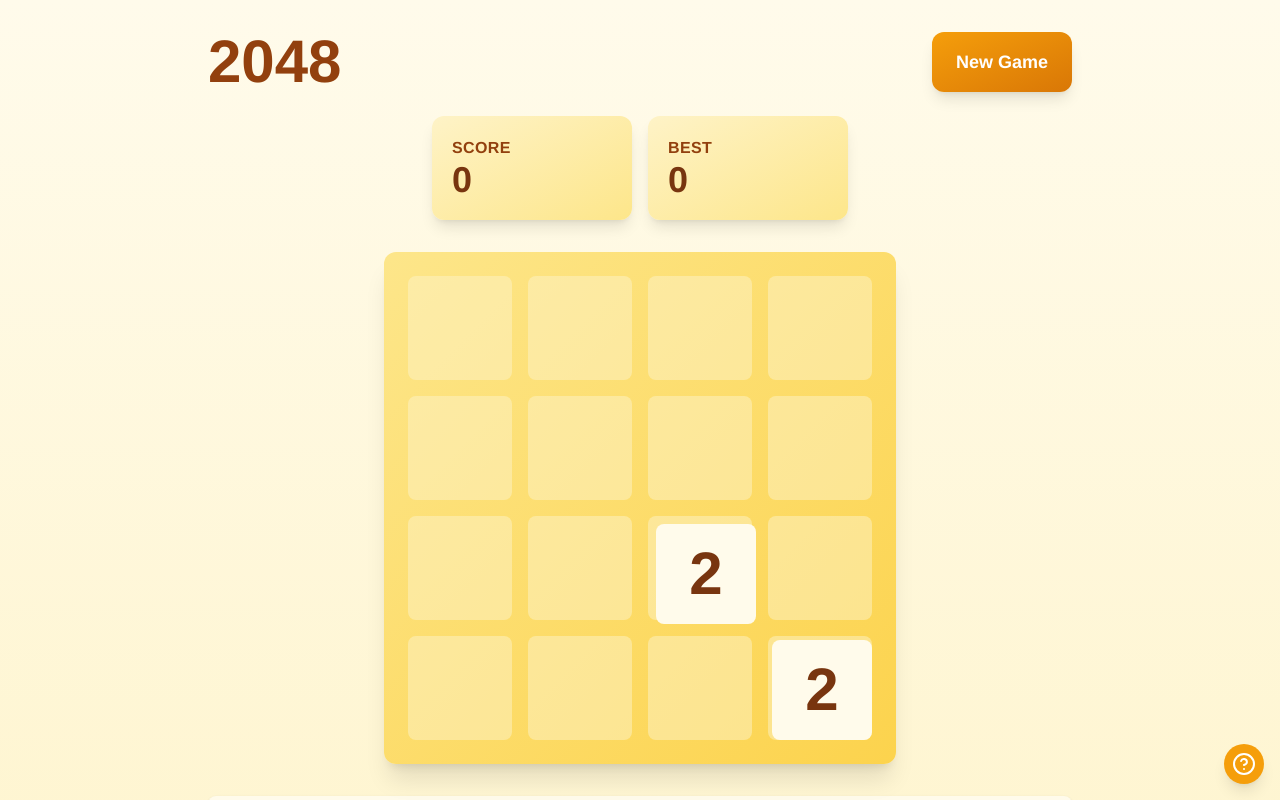
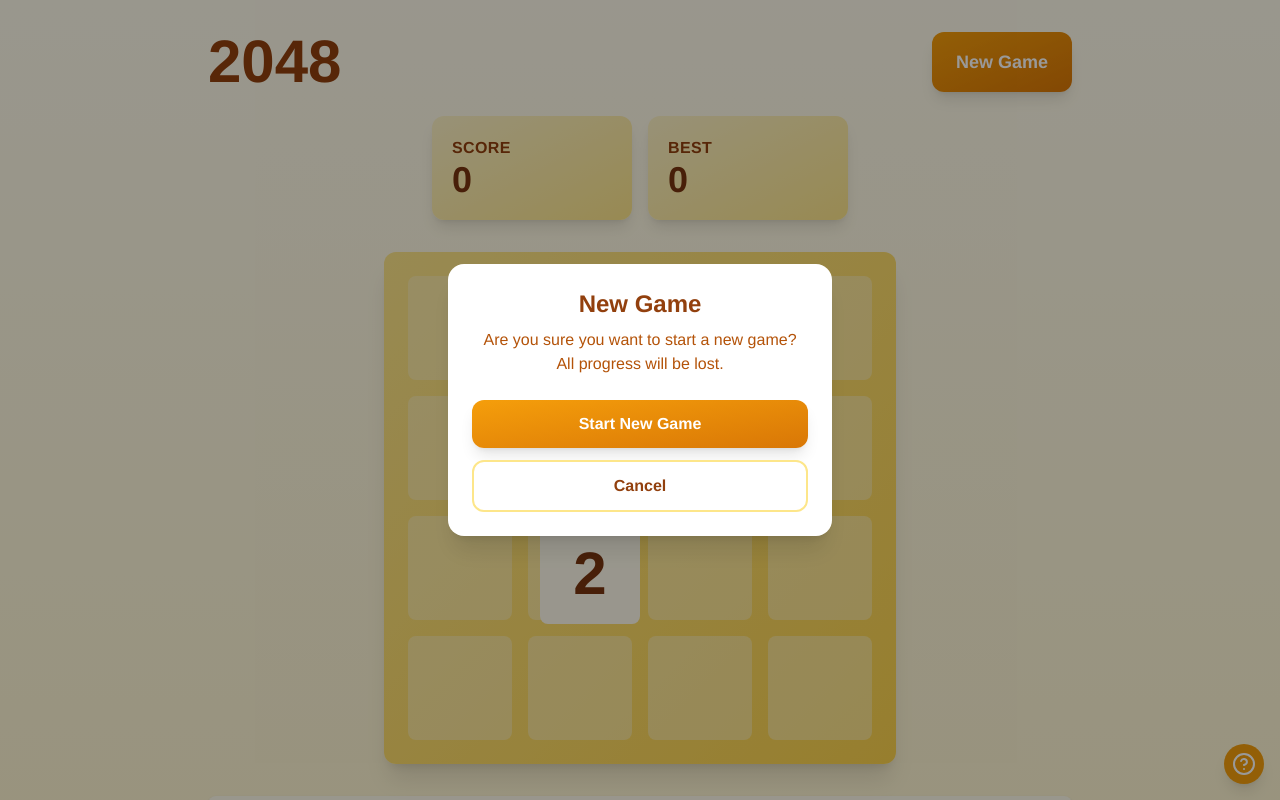
Before and after one commit to RohitKonge/twozerofoureight, a React (Vite) app: page / in a window 1280 px wide. Both pictures are taken after a click on the button "New Game". Shown: the top 800 px of the page. Built offline with nearby package versions, Linux system fonts and the light colour scheme.

Commit message:
added box for the new game button

```diff
--- a/src/App.tsx
+++ b/src/App.tsx
@@ -1,11 +1,21 @@
-import React from 'react';
+import React, { useState } from 'react';
 import Board from './components/Board';
 import GameInstructions from './components/GameInstructions';
-import { RefreshCw } from 'lucide-react';
+import NewGameDialog from './components/NewGameDialog';
 import useGameLogic from './hooks/useGameLogic';
 
 function App() {
   const { resetGame, score, bestScore, grid, gameOver, won, handleKeyDown, initializeTouchListeners } = useGameLogic();
+  const [showNewGameDialog, setShowNewGameDialog] = useState(false);
+
+  const handleNewGameClick = () => {
+    setShowNewGameDialog(true);
+  };
+
+  const handleConfirmNewGame = () => {
+    resetGame();
+    setShowNewGameDialog(false);
+  };
 
   return (
     <div className="min-h-screen bg-gradient-to-b from-amber-50 to-amber-100 flex flex-col items-center">
@@ -13,7 +23,7 @@ function App() {
         <div className="flex justify-between items-start">
           <h1 className="text-5xl md:text-6xl font-bold text-amber-800">2048</h1>
           <button
-            onClick={resetGame}
+            onClick={handleNewGameClick}
             className="bg-gradient-to-br from-amber-500 to-amber-600 hover:from-amber-600 hover:to-amber-700 text-white font-bold py-4 px-6 rounded-xl transition-all duration-200 shadow-lg flex items-center justify-center"
             aria-label="New Game"
           >
@@ -58,6 +68,12 @@ function App() {
       </footer>
 
       <GameInstructions />
+
+      <NewGameDialog
+        isOpen={showNewGameDialog}
+        onConfirm={handleConfirmNewGame}
+        onCancel={() => setShowNewGameDialog(false)}
+      />
     </div>
   );
 }
--- /dev/null
+++ b/src/components/NewGameDialog.tsx
@@ -0,0 +1,43 @@
+import React from 'react';
+
+interface NewGameDialogProps {
+  isOpen: boolean;
+  onConfirm: () => void;
+  onCancel: () => void;
+}
+
+const NewGameDialog: React.FC<NewGameDialogProps> = ({ isOpen, onConfirm, onCancel }) => {
+  if (!isOpen) return null;
+
+  return (
+    <div className="fixed inset-0 bg-black/40 flex items-center justify-center z-50">
+      <div className="bg-white rounded-2xl shadow-xl max-w-sm w-full mx-4 overflow-hidden">
+        <div className="p-6">
+          <h2 className="text-2xl font-bold text-amber-800 text-center mb-2">New Game</h2>
+          <p className="text-center text-amber-700 mb-6">
+            Are you sure you want to start a new game?<br />
+            All progress will be lost.
+          </p>
+
+          <div className="space-y-3">
+            <button
+              onClick={onConfirm}
+              className="w-full bg-gradient-to-br from-amber-500 to-amber-600 hover:from-amber-600 hover:to-amber-700 text-white font-bold py-3 px-6 rounded-xl transition-all duration-200 shadow-lg"
+            >
+              Start New Game
+            </button>
+
+            <button
+              onClick={onCancel}
+              className="w-full bg-white border-2 border-amber-200 text-amber-800 font-bold py-3 px-6 rounded-xl transition-all duration-200 hover:bg-amber-50"
+            >
+              Cancel
+            </button>
+          </div>
+        </div>
+      </div>
+    </div>
+  );
+};
+
+export default NewGameDialog;
```
